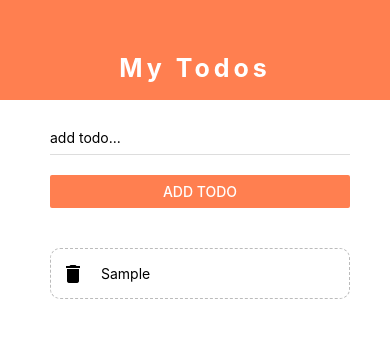
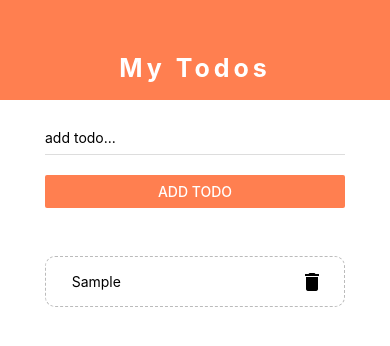
Before and after one commit to beqa200/todo-react-native, a React Native app: screen / in a window 390 px wide. Both pictures are taken after typing "Sample" into the empty fields and a click on the button "ADD TODO". Shown: the top 346 px of the page. Built offline with nearby package versions, Linux system fonts and the light colour scheme.

Commit message:
center items for ios

```diff
--- a/App.tsx
+++ b/App.tsx
@@ -57,8 +57,8 @@ const styles = StyleSheet.create({
   },
 
   content: {
-    width: 300,
-    marginLeft: 50,
     flex: 1,
+    alignItems: "center"
+
   },
 });
--- a/components/TodoItem.tsx
+++ b/components/TodoItem.tsx
@@ -6,13 +6,16 @@ export default function TodoItem(props: TodoItemProps) {
   return (
     <TouchableOpacity>
       <View style={styles.wrapper}>
+
+        <Text style={styles.item}>{props.item.text}</Text>
+
         <MaterialIcons
           name="delete"
           size={24}
           color="black"
+          style={{marginRight: 20}}
           onPress={() => props.deleteTodos(props.item.key)}
         />
-        <Text style={styles.item}>{props.item.text}</Text>
       </View>
     </TouchableOpacity>
   );
@@ -21,6 +24,7 @@ export default function TodoItem(props: TodoItemProps) {
 const styles = StyleSheet.create({
   item: {
     padding: 16,
+    width: 244,
   },
   wrapper: {
     borderColor: "#bbb",
@@ -30,5 +34,6 @@ const styles = StyleSheet.create({
     flexDirection: "row",
     alignItems: "center",
     paddingLeft: 10,
+    margin: 8
   },
 });
```
